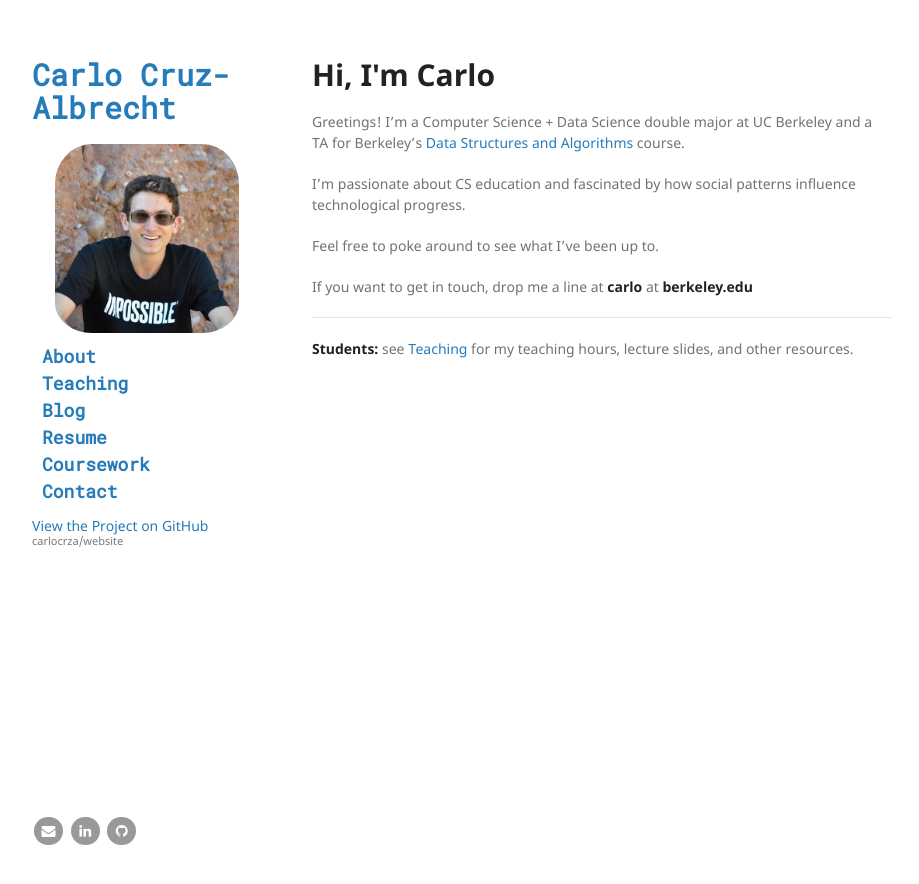
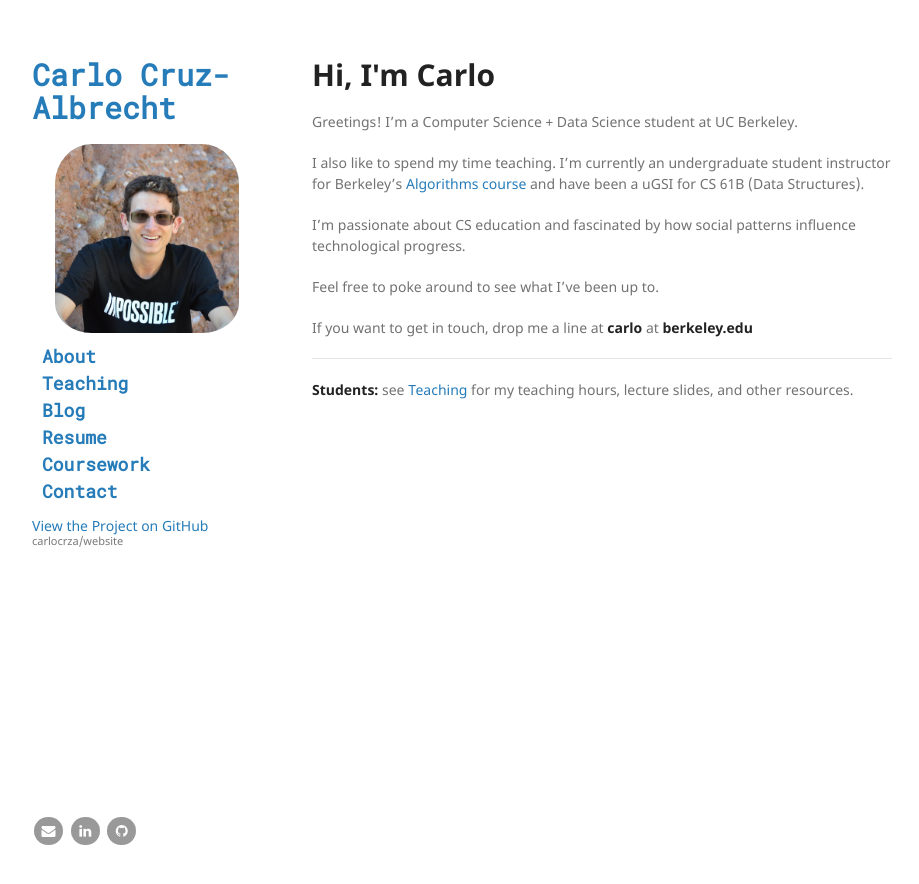
Before and after one commit to carlocrza/website, a Jekyll site: the page built from index.md, in a window 1280 px wide. Shown: the top 884 px of the page, without its empty margins (178-1097 px from the left). Built offline with Jekyll 4.4.1, drawn with Linux system fonts in a browser that asks for light colours.

Commit message:
update home page

```diff
--- a/index.md
+++ b/index.md
@@ -4,7 +4,9 @@ title:  "Hi, I'm Carlo"
 subtitle: ""
 tags: jekyll update
 ---
-Greetings! I'm a Computer Science + Data Science double major at UC Berkeley and a TA for Berkeley's [Data Structures and Algorithms](http://inst.eecs.berkeley.edu/~cs61b/fa18/) course.
+Greetings! I'm a Computer Science + Data Science student at UC Berkeley.
+
+I also like to spend my time teaching. I'm currently an undergraduate student instructor for Berkeley's [Algorithms course](http://cs170.org) and have been a uGSI for CS 61B (Data Structures).
 
 I'm passionate about CS education and fascinated by how social patterns influence technological progress.
 
```
